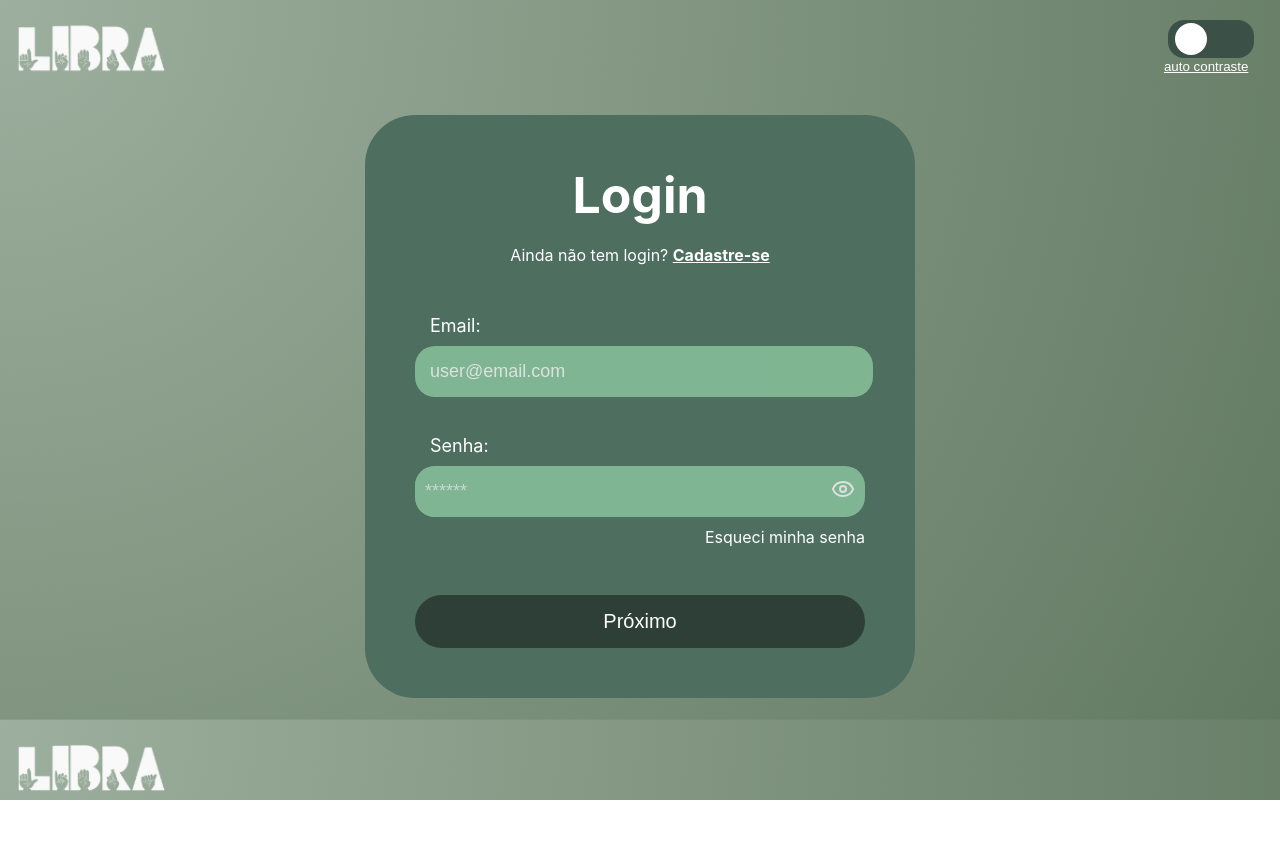
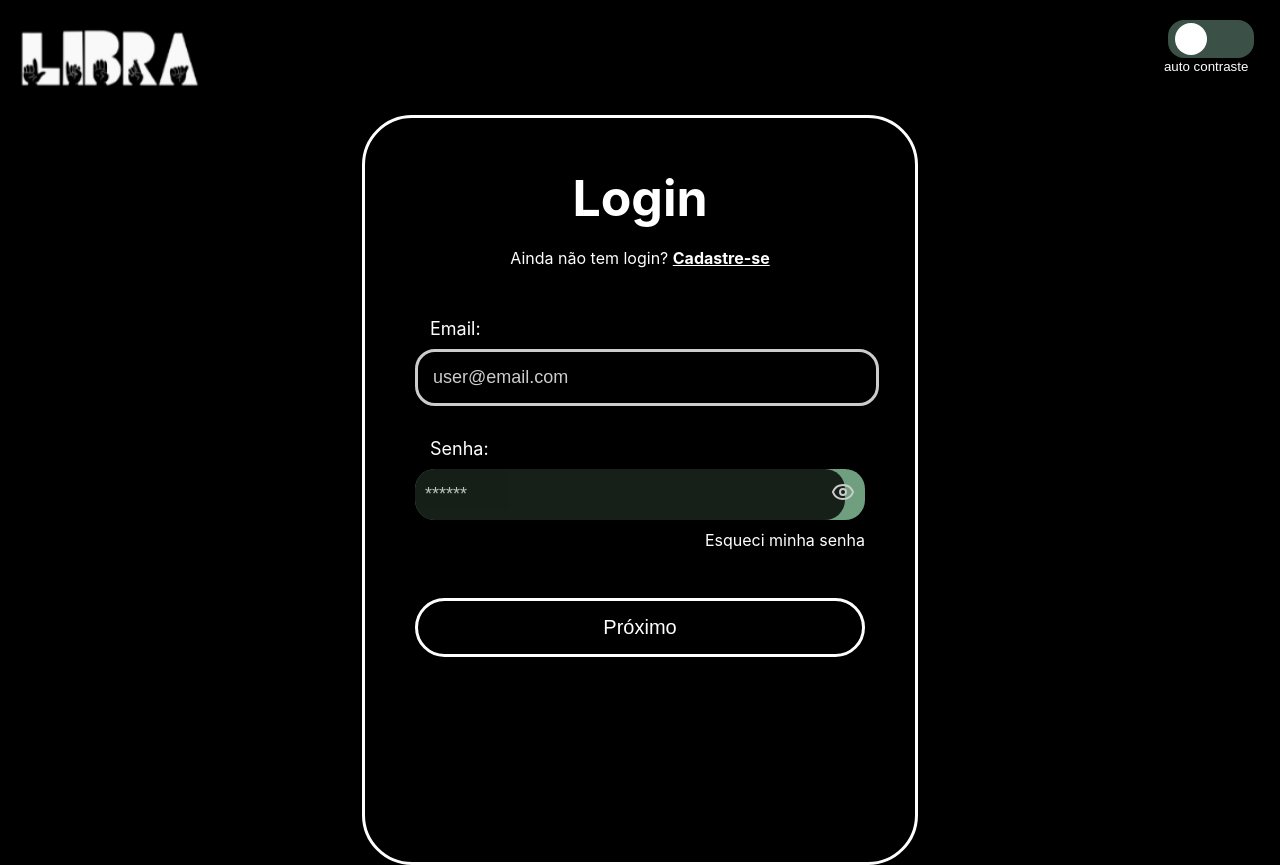
Before and after one commit to RuanVFeitosa/LIBRA-FrontEnd, a React (Create React App) app: page /contraste in a window 1280 px wide. Before the commit the page ends 800 px from the top, so only its background shows below. Built offline with nearby package versions, Linux system fonts and the light colour scheme.

Commit message:
fazerImplementação

```diff
--- a/src/App.jsx
+++ b/src/App.jsx
@@ -1,5 +1,5 @@
 import React from "react";
-import { BrowserRouter as Router, Route, Routes } from "react-router-dom";
+import { BrowserRouter as Router, Route, Routes } from "react-router-dom"; // Mude 'Switch' para 'Routes'
 import Login from "./Login";
 import Contraste from "./Contraste";
 
@@ -7,7 +7,7 @@ function App() {
   return (
     <Router>
       <Routes>
-        <Route path="/" element={<Login />} />
+        <Route path="/login" element={<Login />} />
         <Route path="/contraste" element={<Contraste />} />
       </Routes>
     </Router>
--- a/src/Contraste.css
+++ b/src/Contraste.css
@@ -8,19 +8,19 @@ body {
   padding-top: 20px;
   width: 98%;
   display: flex;
-  align-items: end;
-  justify-content: end;
+  align-items: flex-end;
+  justify-content: flex-end;
   flex-direction: column;
 }
-.header-contraste button{
+
+.header-contraste button {
   border-radius: 10px;
   border: none;
   background-color: black;
   color: white;
 }
 
-
-  .ContainerC-Form{
+.ContainerC-Form {
   display: flex;
   justify-content: center;
   align-items: center;
@@ -34,16 +34,16 @@ body {
   margin-top: 0px;
   margin-bottom: 20px;
 }
+
 .ContainerC-Form span {
   text-align: center;
 }
 
-
 .Contraste-Form {
   background-color: #000000;
-    height: 643.5;
+  height: 643.5px;
   width: 450px;
-    border: white 3px solid;
+  border: 3px solid white;
   border-radius: 50px;
   padding: 50px;
   text-align: center;
@@ -55,6 +55,7 @@ body {
   color: white;
   width: 100%;
 }
+
 span a {
   color: white;
   font-weight: bold;
@@ -72,7 +73,7 @@ body {
   margin-top: 40px;
 }
 
-  .Cinput{
+.Cinput {
   position: relative;
   width: 100%;
   height: 30px;
@@ -80,33 +81,34 @@ body {
   text-align: center;
   margin-bottom: 90px;
 }
-  .Cinput label{
+
+.Cinput label {
   display: block;
   margin-bottom: 10px;
   font-size: 18px;
 }
+
 .Cinput input {
   width: 95%;
   text-align: left;
   border-radius: 20px;
   background-color: #000000;
-    border: white 3px solid;
+  border: 3px solid white;
   color: white;
   padding: 15px;
   opacity: 0.8;
   font-size: 18px;
 }
+
 .Cinput input:focus {
-    opacity: 1.5;
+  opacity: 1; /* Corrigido a opacidade para 1, pois não pode ser maior que 1 */
 }
 
 .Cinput label {
   text-align: left;
   margin-left: 15px;
   color: white;
-
 }
-
 
 .Cinput input::-webkit-input-placeholder {
   color: white;
@@ -119,16 +121,16 @@ body {
   margin-top: 5px;
   padding-top: 5px;
 }
+
 .Cinput a {
   text-decoration: none;
 }
 
-  .Cinput input #MostrarSenha{
-    background-color: blue;
+.Cinput input #MostrarSenha {
+
 }
 
-
-  .butaoArea{
+.butaoArea {
   background-color: #ffffff;
   width: 5rem;
   height: 2rem;
@@ -139,19 +141,20 @@ body {
   justify-content: center;
   position: relative;
 }
-  .botaoC{
+
+.botaoC {
   height: 100%;
   width: 100%;
   opacity: 0;
   transition: 0.25ms;
 }
 
-  .botaoC:checked + span{
+.botaoC:checked + span {
   left: 55%;
   background-color: black;
 }
 
-  .butatao{
+.butatao {
   position: absolute;
   width: 2rem;
   height: 2rem;
--- a/src/Contraste.jsx
+++ b/src/Contraste.jsx
@@ -1,6 +1,6 @@
 import React, { useState } from "react";
 import { useNavigate } from "react-router-dom";
-import "./Constraste.css";
+import "./Contraste.css"; // Certifique-se de que o nome do arquivo está correto
 import { LuEye, LuEyeOff } from "react-icons/lu";
 
 const ToggleSwitch = ({ isChecked, onChange, handleNext }) => (
@@ -46,9 +46,10 @@ function Contraste() {
             handleNext={handleNext}
           />
         </div>
-        <button style={{ color: 'white' }} onClick={handleNext}><a href="#">auto contraste</a></button>
+        <button className="auto-contraste-button" onClick={handleNext}>
+          auto contraste
+        </button>
       </div>
-
 
       <div className="ContainerC-Form">
         <form className="Contraste-Form">
@@ -59,12 +60,17 @@ function Contraste() {
 
           <div className="Cinput">
             <label htmlFor="email">Email:</label>
-            <input type="email" id="email" name="email" placeholder="user@email.com" />
+            <input
+              type="email"
+              id="email"
+              name="email"
+              placeholder="user@email.com"
+            />
           </div>
 
           <div className="Cinput">
             <label htmlFor="campoSenha">Senha:</label>
-            <div className="password-container" style={{ position: 'relative' }}>
+            <div className="password-container" style={{ position: "relative" }}>
               <input
                 type={showPassword ? "text" : "password"}
                 id="campoSenha"
@@ -74,13 +80,13 @@ function Contraste() {
               <div
                 onClick={togglePasswordVisibility}
                 style={{
-                  display: 'inline-block',
-                  fontSize: '24px',
-                  cursor: 'pointer',
-                  position: 'absolute',
-                  right: '10px',
-                  top: '50%',
-                  transform: 'translateY(-50%)',
+                  display: "inline-block",
+                  fontSize: "24px",
+                  cursor: "pointer",
+                  position: "absolute",
+                  right: "10px",
+                  top: "50%",
+                  transform: "translateY(-50%)",
                 }}
                 role="button"
                 tabIndex="0"
@@ -99,5 +105,4 @@ function Contraste() {
   );
 }
 
-
 export default Contraste;
--- a/src/index.js
+++ b/src/index.js
@@ -4,11 +4,13 @@ import { BrowserRouter as Router } from 'react-router-dom';
 import './index.css';
 import reportWebVitals from './reportWebVitals';
 import Login from './Login';
+import App from './App';
+import Contraste from './Contraste';
 
 const root = ReactDOM.createRoot(document.getElementById('root'));
 root.render(
   <Router>
-    <Login/>
+    <Contraste/>
   </Router>
 );
 
```
Lines whose indentation alone changed are shown as unchanged.
